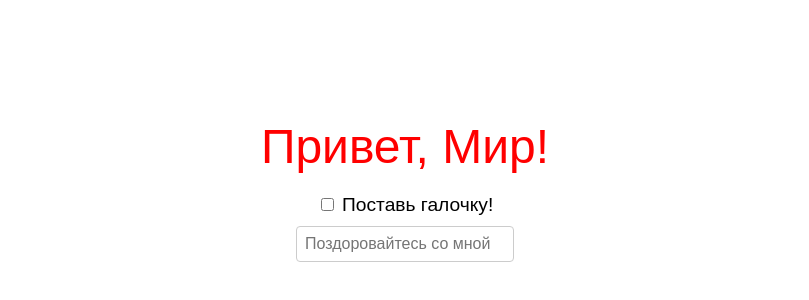
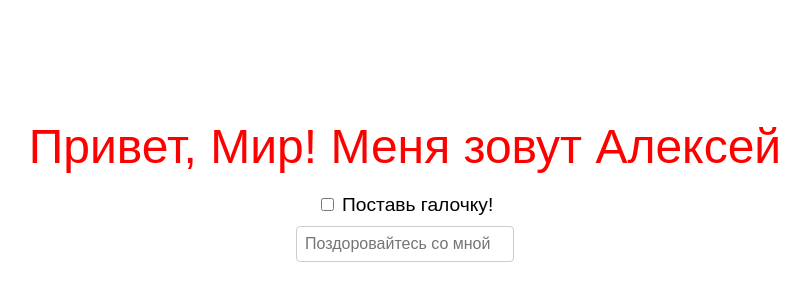
Before and after one commit to Rushing-to-freedom/hello-world-website, a plain HTML site: page index.html in a window 1280 px wide. Shown: the part 210-510 px from the top of the page, without its empty margins (235-1044 px from the left). Drawn offline with Linux system fonts and the light colour scheme.

Commit message:
Update greeting message in index.html

```diff
--- a/index.html
+++ b/index.html
@@ -37,7 +37,7 @@
     </style>
 </head>
 <body>
-    <div class="hello">Привет, Мир!</div>
+    <div class="hello">Привет, Мир! Меня зовут Алексей</div>
     <div class="controls">
         <label>
             <input type="checkbox"> Поставь галочку!
```
